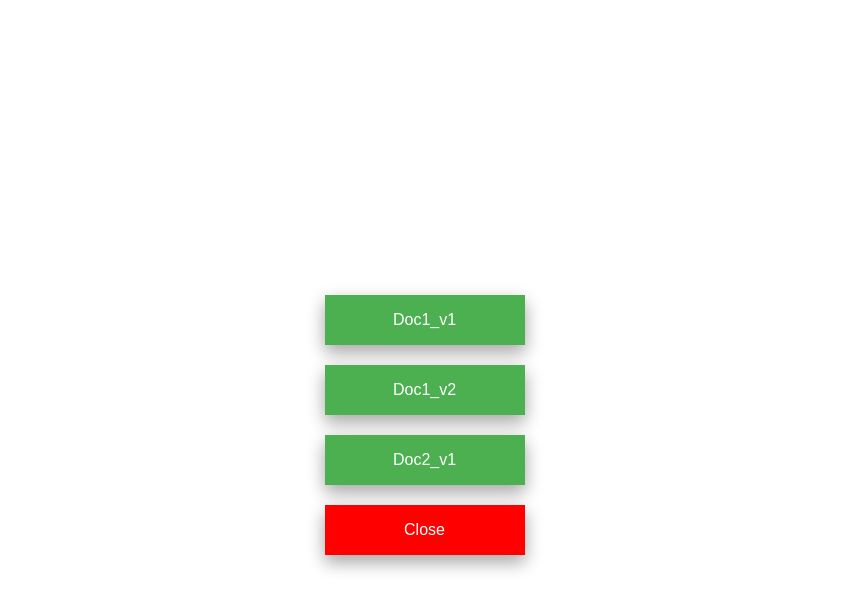
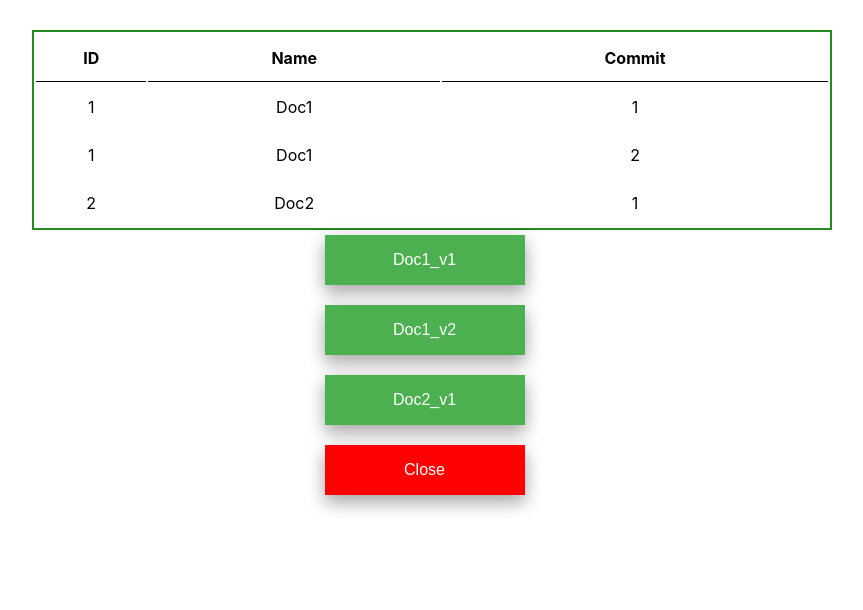
Before and after one commit to amosproj/amos2022ws04-specitem-database, a React (Create React App) app in the folder frontend/specitem/: page / in a window 1280 px wide. Both pictures are taken after a click on the button "Show Documents". Shown: the top 610 px of the page, without its empty margins (208-1071 px from the left). Built offline with nearby package versions, Linux system fonts and the light colour scheme.

Commit message:
tables added

```diff
--- a/frontend/specitem/package.json
+++ b/frontend/specitem/package.json
@@ -6,6 +6,7 @@
     "@testing-library/jest-dom": "^5.16.5",
     "@testing-library/react": "^13.4.0",
     "@testing-library/user-event": "^13.5.0",
+    "pg": "^8.8.0",
     "react": "^18.2.0",
     "react-dom": "^18.2.0",
     "react-scripts": "5.0.1",
--- a/frontend/specitem/src/App.css
+++ b/frontend/specitem/src/App.css
@@ -18,7 +18,6 @@
   align-items: center;
   justify-content: center;
   font-size: calc(10px + 2vmin);
-  color: white;
 }
 
 .App-link {
@@ -106,3 +105,24 @@ input[type="file"] {
   height: 20px;
   width: 135px;
 }
+
+table {
+  border: 2px solid forestgreen;
+  width: 800px;
+  height: 200px;
+}
+
+th {
+  border-bottom: 1px solid black;
+}
+
+td {
+  text-align: center;
+}
+
+.App-tb {
+  display: flex;
+  flex-direction: column;
+  align-items: center;
+  justify-content: center;
+}
--- a/frontend/specitem/src/components/documents.js
+++ b/frontend/specitem/src/components/documents.js
@@ -11,26 +11,40 @@ export default function Documents({doc, setSelectDocument}) {
     const handleClick = (specitem)=>{
         setSelectSpecItem(true);
         setSpecItem(specitem);
-        console.log(specitem)
 
     }
     return(
-        <div className="Documents-header">
+        <div className="App-tb">
             {
             !selectSpecItem &&
-                <div>
-
+                <div className="App-tb">
                     <div>{'DOC_ID: '+doc.id}</div>
                     <div>{'DOC_Name: '+doc.name}</div>
                     <div>{'DOC_Version: '+doc.commit}</div>
-                    <div>
+
+                    <table>
+                        <tr>
+                            <th>Name</th>
+                            <th>Content</th>
+                        </tr>
+                        {doc.specItems.map((val,key) => {
+                        return (
+                                <tr key={key}>
+                                    <td>{val.name}</td>
+                                    <td>{val.content}</td>
+                                </tr>
+                                )
+            })}
+      </table>
+      <div>
                         {doc.specItems.map((specItem)=>
-                            <button onClick={() => handleClick(specItem)}>{specItem.name}</button>
+                            <button className='button' onClick={() => handleClick(specItem)}>{specItem.name}</button>
                         )}
                     </div>
-                    <div><button onClick={()=>{setSelectDocument(false)}}>Close</button></div>
+                    <div><button className='button-close' onClick={()=>{setSelectDocument(false)}}>Close</button></div>
 
                 </div>
+
             } {
                 selectSpecItem &&
                 <SpecItem specItem = {specItem} setSelectSpecItem = {setSelectSpecItem}/>
--- /dev/null
+++ b/frontend/specitem/src/model.js
@@ -0,0 +1,23 @@
+/*const Pool = require('pg').Pool
+const pool = new Pool({
+  user: 'postgres',
+  host: 'localhost',
+  database: 'specitems',
+  password: 'Mina2003',
+  port: 5432,
+});
+
+const getItems = () => {
+    return new Promise(function(resolve, reject) {
+      pool.query('SELECT * FROM spec_item_entity', (error, results) => {
+        if (error) {
+          reject(error)
+        }
+        resolve(results.rows);
+      })
+    })
+  }
+
+  module.exports = {
+    getItems
+  }*/
--- a/frontend/specitem/src/pages/main_page.js
+++ b/frontend/specitem/src/pages/main_page.js
@@ -1,6 +1,8 @@
 import Documents from '../components/documents'
 import '../App.css';
 import { useEffect, useState } from 'react';
+
+const model = require('../model.js')
 
 export default function MainPage() {
 
@@ -33,8 +35,27 @@ export default function MainPage() {
             {
             !selectDocument &&
             <div className='App-logo'>
+
                 {docListVisible &&
-                <div style={{marginTop:'30px'}} className='App-header'>
+                <div style={{marginTop:'30px'}} className='App-tb'>
+                    <div className='App-tb'>
+                    <table>
+                        <tr>
+                            <th>ID</th>
+                            <th>Name</th>
+                            <th>Commit</th>
+                        </tr>
+                        {doclist.map((val,key) => {
+                        return (
+                                <tr key={key}>
+                                    <td>{val.id}</td>
+                                    <td>{val.name}</td>
+                                    <td>{val.commit}</td>
+                                </tr>
+                                )
+                            })}
+                    </table>
+                </div>
                     <div>
                         {doclist.map((doc)=>
                         (<div className='Document'>
@@ -80,7 +101,9 @@ export default function MainPage() {
             }
             {
              selectDocument &&
-             <Documents doc = {doc} setSelectDocument = {setSelectDocument}/>
+            <div className='App-logo'>
+                <Documents doc = {doc} setSelectDocument = {setSelectDocument}/>
+            </div>
             }
         </div>
     )
```
Also changed, not shown: 1 other file (tests, documents, lock files or other folders).
